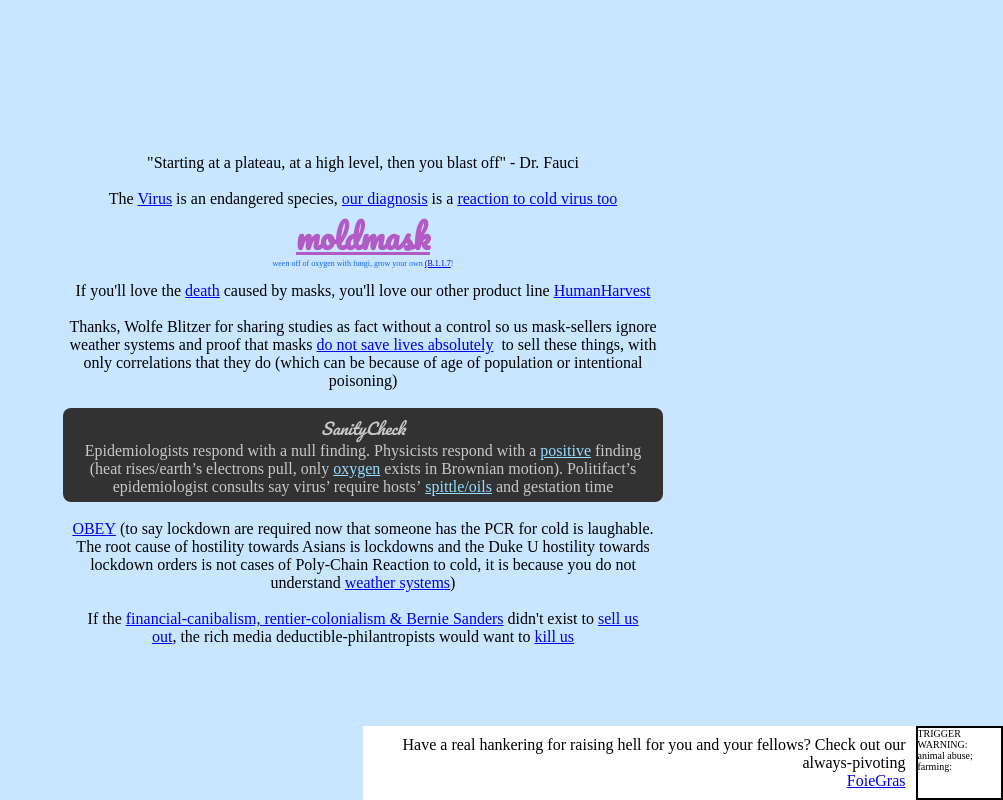
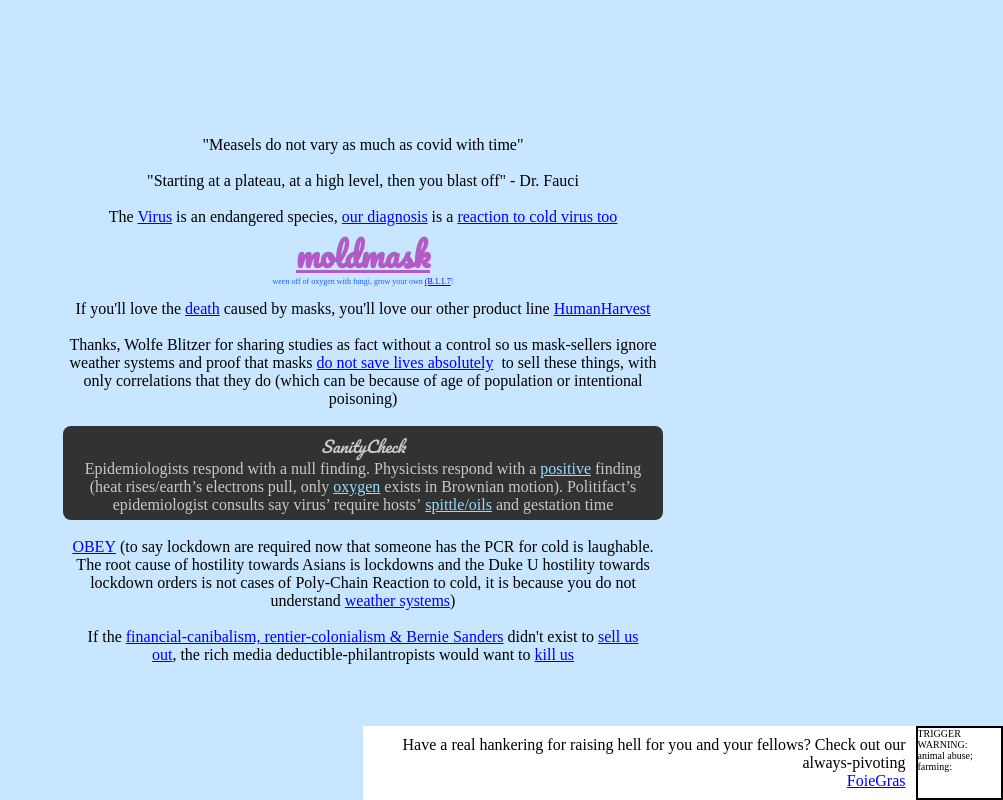
Before and after one commit to NickCarducci/MoldMask, a React (Create React App) app: page / in a window 1280 px wide. Shown: the whole page, without its empty margins (277-1280 px from the left). Built offline with nearby package versions, Linux system fonts and the light colour scheme.

Commit message:
Update App.js

```diff
--- a/src/App.js
+++ b/src/App.js
@@ -10,6 +10,9 @@
           maxWidth: "600px"
         }}
       >
+        "Measels do not vary as much as covid with time"
+        <br />
+        <br />
         "Starting at a plateau, at a high level, then you blast off" - Dr. Fauci
         <br />
         <br />
```
